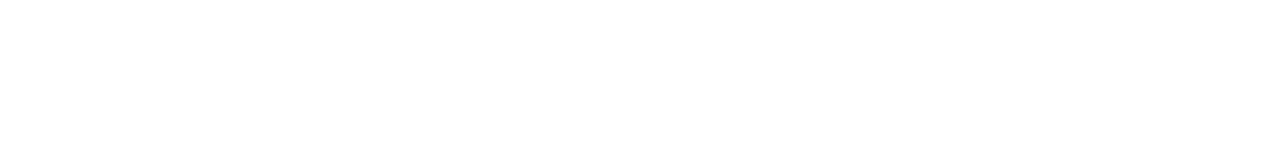
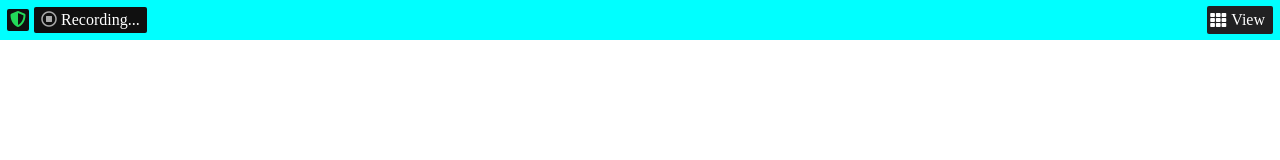
Before and after one commit to manfred-commits/html-css-zoom, a plain HTML site: page index.html in a window 1280 px wide. Drawn offline with Linux system fonts and the light colour scheme.

Commit message:
added header section of the page

```diff
--- a/css/style.css
+++ b/css/style.css
@@ -4,3 +4,46 @@
     margin: 0;
     box-sizing: border-box;
 }
+/* header section of the page */
+header{
+    height: 5vh;
+    width: 100%;
+    background-color: aqua;
+    display: flex;
+    justify-content: space-between;
+    color: white;
+    align-items: center;
+}
+.view-container,
+.recording-container{
+    display: flex;
+    align-items: center;
+    margin: 0 7px;
+}
+.recording-container .shield{
+    padding: 2px 3px;
+    color: #23d959;
+}
+.recording-container .circle{
+    color: #aaaaaa;
+    margin-left: 5px;
+    padding: 4px 7px;
+}
+.recording-container .circle,
+.recording-container .shield{
+    background-color: #101010;
+    border-radius: 2px;
+}
+.recording-container .circle::after{
+    content: 'Recording...';
+    display: inline-block;
+    color: white;
+}
+.view-container{
+    background-color:#212122 ;
+    padding: 3px;
+    border-radius: 2px;
+}
+.view-container div{
+    padding: 2px 5px;
+}
--- a/index.html
+++ b/index.html
@@ -5,9 +5,27 @@
         <meta http-equiv="X-UA-Compatible" content="IE=edge">
         <meta name="viewport" content="width=device-width, initial-scale=1.0">
         <link rel="stylesheet" href="./css/style.css">
+        <!-- font awesome link -->
+        <link rel="stylesheet" href="https://cdnjs.cloudflare.com/ajax/libs/font-awesome/5.15.3/css/all.min.css" integrity="sha512-iBBXm8fW90+nuLcSKlbmrPcLa0OT92xO1BIsZ+ywDWZCvqsWgccV3gFoRBv0z+8dLJgyAHIhR35VZc2oM/gI1w==" crossorigin="anonymous" referrerpolicy="no-referrer" />
         <title>Zoom meetings</title>
     </head>
     <body>
+        <header>
+            <div class="recording-container">
+                <div class="shield">
+                    <i class="fas fa-shield-alt"></i>
+                </div>
+                <div class="circle">
+                    <i class="far fa-stop-circle"></i>
+                </div>
 
+            </div>
+            <div class="view-container">
+                <i class="fas fa-th"></i>
+                <div>View</div>
+            </div>
+        </header>
+        <main></main>
+        <footer></footer>
     </body>
 </html>
```
